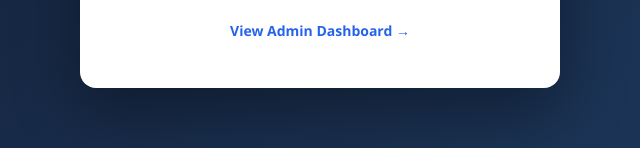
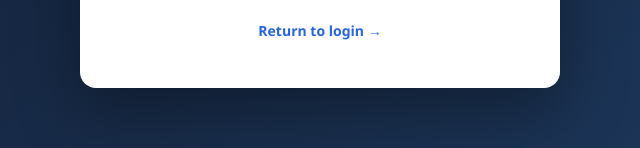
Before and after one commit to itsstephenm/b2b-lead-dashboard, a plain HTML site: page public/capture-widget.html in a window 1280 px wide. Shown: the part 649-797 px from the top of the page, 320-960 px from the left. Drawn offline with Linux system fonts and the light colour scheme.

Commit message:
return to login on form

```diff
--- a/public/capture-widget.html
+++ b/public/capture-widget.html
@@ -194,7 +194,7 @@
         </form>
 
         <div class="dashboard-link">
-            <a href="dashboard.html">View Admin Dashboard →</a>
+            <a href="index.html">Return to login →</a>
         </div>
     </div>
 
```
